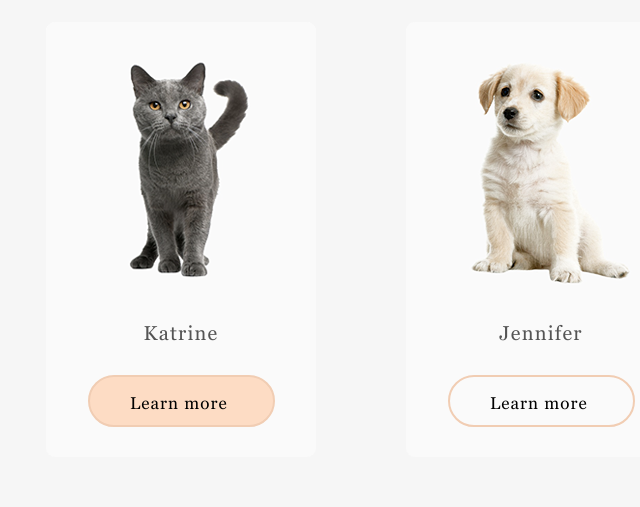
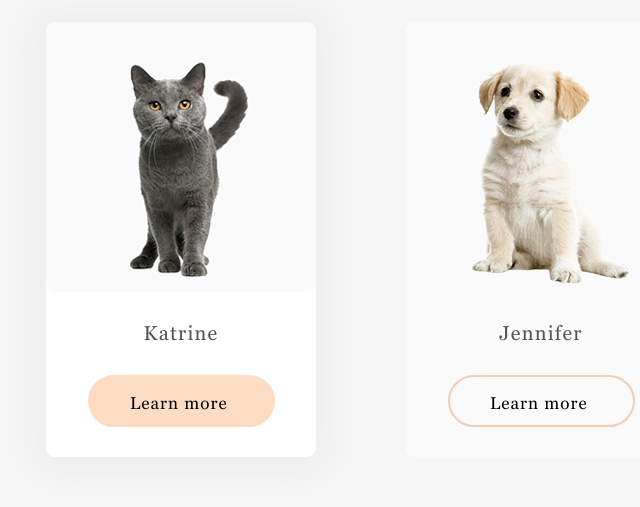
Before and after one commit to Tanya-Gro/shelter, a plain HTML site: page shelter/index.html in a window 1280 px wide. In both pictures the pointer is over the button 280 px from the left and 2104 px from the top of the page. Shown: the part 1704-2211 px from the top of the page, 99-739 px from the left. Drawn offline with Linux system fonts and the light colour scheme; a web font is replaced by a local one.

Commit message:
fix: cards interactive

```diff
--- a/shelter/style.css
+++ b/shelter/style.css
@@ -132,7 +132,7 @@ html {
 
 .navigation-item a:hover {
     transition: 0.2s;
-    border-bottom: 3px solid #F1CDB3;
+    /* border-bottom: 3px solid #F1CDB3; */
     color: #FAFAFA;
 }
 
@@ -245,6 +245,13 @@ html {
 
 .slider-card:hover .slider-button {
     background: #FDDCC4;
+    border: 2px solid #FDDCC4;
+    transition: 0.4s;
+}
+
+.slider-card:hover {
+    box-shadow: 0px 2px 35px 14px #0D0D0D0A;
+    background: #FFFFFF;
     transition: 0.4s;
 }
 
@@ -474,6 +481,7 @@ html {
 .button_primary:hover {
     cursor: pointer;
     background: #FDDCC4;
+
     transition: 0.4s;
 }
 
@@ -507,6 +515,7 @@ html {
 
 .round-button:hover {
     background: #FDDCC4;
+    border: 2px solid #FDDCC4;
     transition: 0.4s;
 }
 
```
Also changed, not shown: shelter/pets/pets-style.css (+9 -1 lines).
